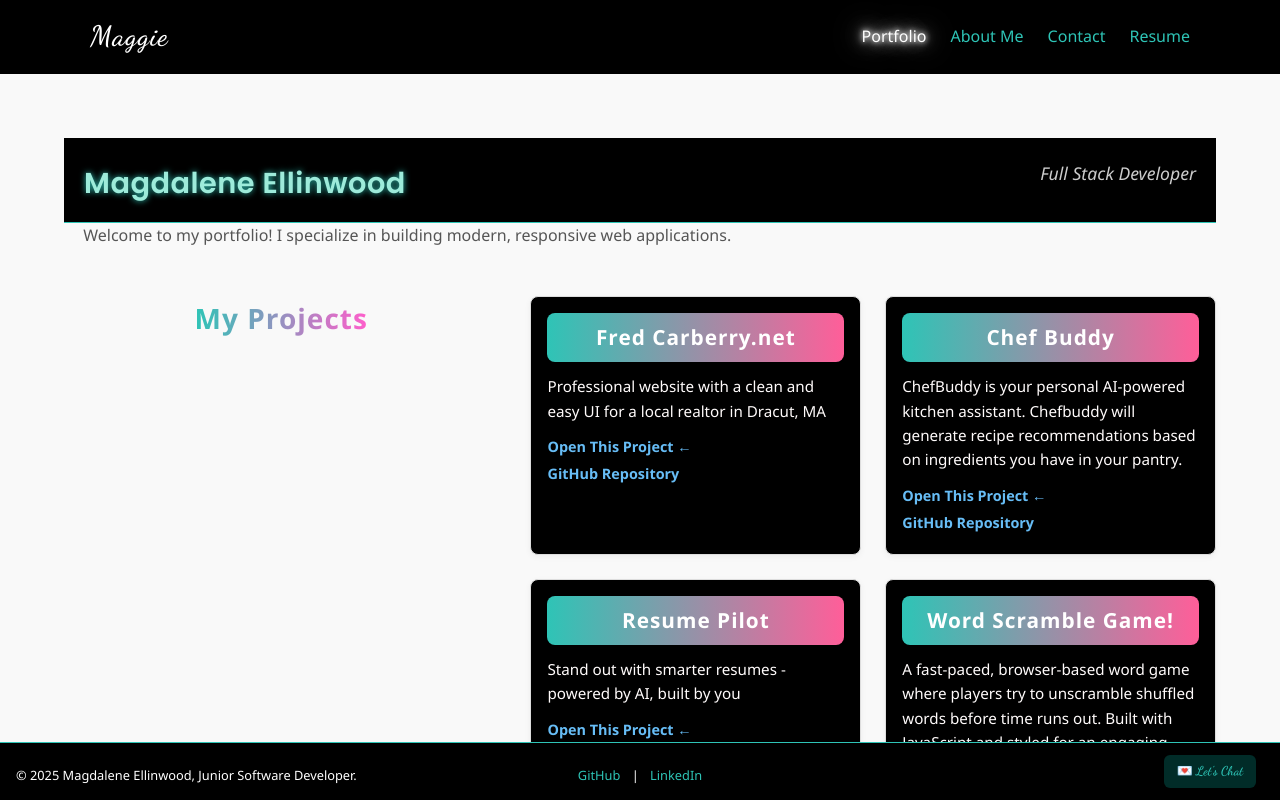
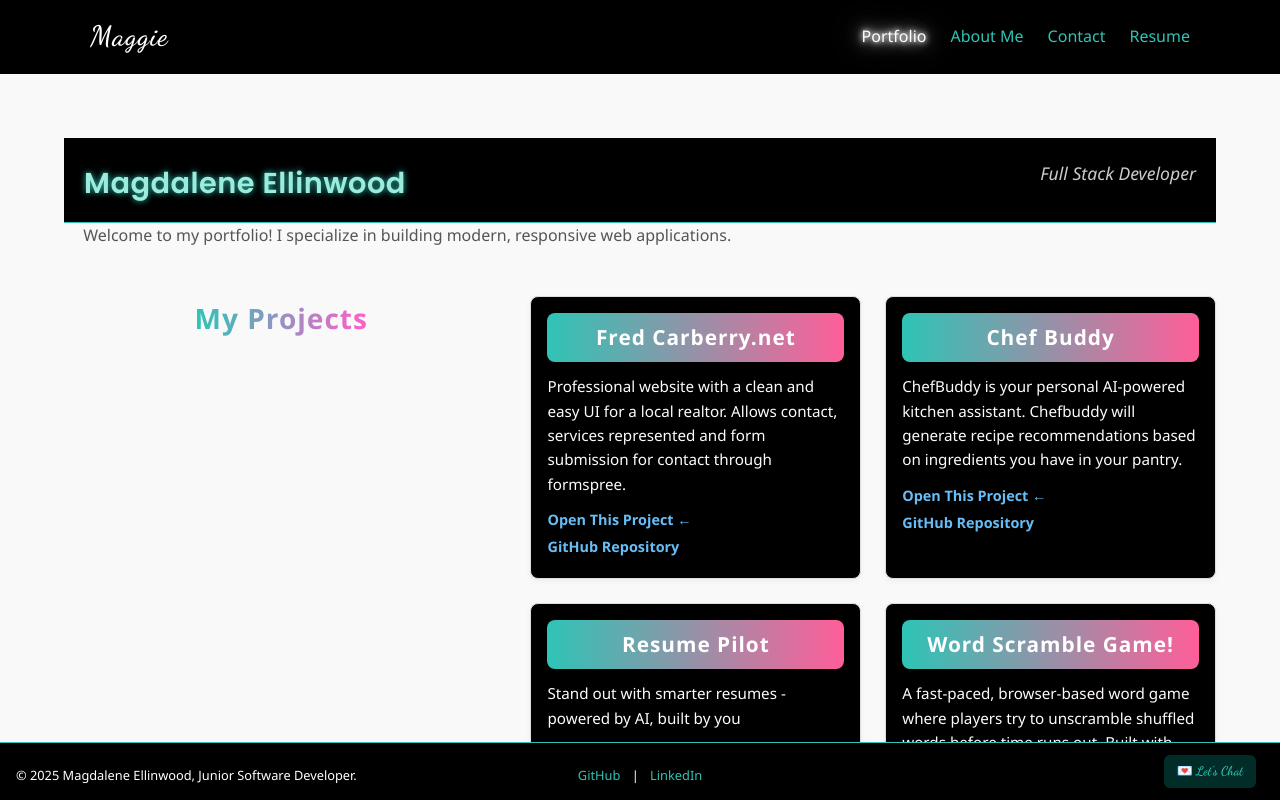
Before and after one commit to mellinwood1023/Maggie_Portfolio, a React (Vite) app: page /portfolio in a window 1280 px wide. Built offline with nearby package versions, Linux system fonts and the light colour scheme.

Commit message:
Update Portfolio.tsx

```diff
--- a/src/pages/Portfolio.tsx
+++ b/src/pages/Portfolio.tsx
@@ -2,7 +2,7 @@ import '../styles/Portfolio.css';
 
 function Portfolio() {
   const projects = [
-    { title: 'Fred Carberry.net', description: "Professional website with a clean and easy UI for a local realtor in Dracut, MA", link: 'https://fredcarberry.net', repo: 'https://github.com/mellinwood1023/FCarberry_Site'},
+    { title: 'Fred Carberry.net', description: "Professional website with a clean and easy UI for a local realtor. Allows contact, services represented and form submission for contact through formspree.", link: 'https://fredcarberry.net', repo: 'https://github.com/mellinwood1023/FCarberry_Site'},
     { title: 'Chef Buddy', description: "ChefBuddy is your personal AI-powered kitchen assistant. Chefbuddy will generate recipe recommendations based on ingredients you have in your pantry.", link: 'https://chefbuddy-as26.onrender.com', repo: 'https://github.com/mellinwood1023/ChefBuddy' },
     { title: 'Resume Pilot', description: "Stand out with smarter resumes - powered by AI, built by you", link: 'https://resumepilot-r1lo.onrender.com/', repo: 'https://github.com/mellinwood1023/ResumePilot' },
     { title: 'Word Scramble Game!', description: "A fast-paced, browser-based word game where players try to unscramble shuffled words before time runs out. Built with JavaScript and styled for an engaging, responsive experience, this project highlights dynamic DOM manipulation, timer logic, and clean game state management. Fun, challenging, and a great example of interactive frontend logic.", link: 'https://wordscramblinggame.netlify.app/index.html', repo: 'https://github.com/mellinwood1023/Word_Scramble' },
```
